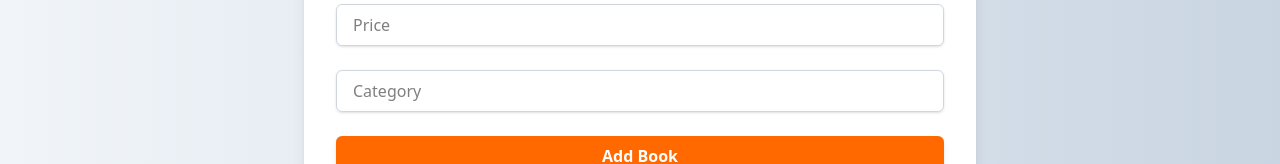
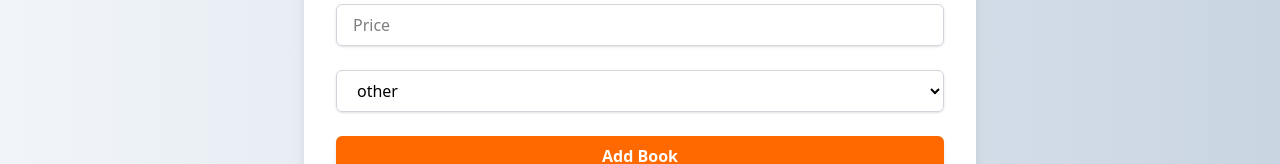
Before and after one commit to Siddhesh-yerramneni/SE-Project, a React (Vite) app in the folder Client/: page /addBook in a window 1280 px wide. Shown: the part 454-618 px from the top of the page. Built offline with nearby package versions, Linux system fonts and the light colour scheme; the HTML template or start-up script is replaced by a standard one.

Commit message:
Added category functionality

```diff
--- a/Client/src/App.jsx
+++ b/Client/src/App.jsx
@@ -20,6 +20,7 @@ function App() {
         <Route path="/signup" element={<Signup />} />
         <Route path="/profile" element={<Profile />} />
         <Route path="/allBooks" element={<AllBooks />} />
+        <Route path="/allBooks/:category" element={<AllBooks />} />
         <Route path="/addBook" element={<AddBook />} />
         <Route path="/viewBook/:id" element={<ViewBook />} />
       </Routes>
--- a/Client/src/components/CategoryCard.jsx
+++ b/Client/src/components/CategoryCard.jsx
@@ -18,7 +18,7 @@ const CategoryCard = ({ imageUrl, title, description, linkUrl }) => {
           {description}
         </p>
         <Link
-          to={linkUrl}
+          to={`/allBooks/${title}`}
           className="mt-4 inline-block bg-orange-600 text-white font-bold py-2 px-4 rounded hover:bg-orange-700 transition"
         >
           Browse {title}
--- a/Client/src/screens/AddBook.jsx
+++ b/Client/src/screens/AddBook.jsx
@@ -1,6 +1,16 @@
 import React, { useState } from "react";
 import { addBook } from "../services/api";
 import { useNavigate } from "react-router-dom";
+
+const categories = [
+  "other",
+  "Science-Fiction",
+  "Non-Fiction",
+  "Self-help",
+  "Romance",
+  "Mystery",
+  "Fantasy",
+];
 
 const AddBook = () => {
   const navigate = useNavigate();
@@ -9,7 +19,7 @@ const AddBook = () => {
     author: "",
     description: "",
     price: "",
-    category: "",
+    category: categories[0],
   });
   const [successMessage, setSuccessMessage] = useState("");
   const [errorMessage, setErrorMessage] = useState("");
@@ -51,7 +61,6 @@ const AddBook = () => {
           Add a New Book
         </h2>
         <form onSubmit={handleSubmit} className="space-y-6">
-
           <input
             type="text"
             name="bookname"
@@ -91,15 +100,19 @@ const AddBook = () => {
             className="w-full px-4 py-2 border border-gray-300 rounded-md shadow-sm focus:ring-orange-400 focus:border-orange-400"
           />
 
-          <input
-            type="text"
+          <select
             name="category"
             value={formData.category}
             onChange={handleChange}
             required
-            placeholder="Category"
             className="w-full px-4 py-2 border border-gray-300 rounded-md shadow-sm focus:ring-orange-400 focus:border-orange-400"
-          />
+          >
+            {categories.map((cat, index) => (
+              <option key={index} value={cat}>
+                {cat}
+              </option>
+            ))}
+          </select>
 
           <button
             type="submit"
--- a/Client/src/screens/AllBooks.jsx
+++ b/Client/src/screens/AllBooks.jsx
@@ -1,20 +1,29 @@
 import React, { useEffect, useState } from "react";
 import BookCard from "../components/BookCard";
 import { fetchAllBooks } from "../services/api";
+import { useParams } from "react-router-dom";
 
 const AllBooks = () => {
   const [books, setBooks] = useState([]);
   const [error, setError] = useState("");
   const [loading, setLoading] = useState(true);
+  const { category } = useParams();
 
+
+  console.log("category=>", category)
   useEffect(() => {
     fetchBooks();
-  }, []);
+  }, [category]);
 
   const fetchBooks = async () => {
     try {
       const data = await fetchAllBooks();
-      setBooks(data.books);
+      let allBooks = data.books;
+      if (category) {
+        allBooks = allBooks.filter(book => book.category === category);
+      }
+
+      setBooks(allBooks);
     } catch (err) {
       setError(err.msg || "Failed to fetch books.");
     } finally {
@@ -22,14 +31,13 @@ const AllBooks = () => {
     }
   };
 
-
   if (error) return <div className="text-center text-red-600 mt-20">{error}</div>;
 
   return (
     <div className="min-h-screen bg-gradient-to-r from-slate-100 to-slate-300 p-14">
-      <h2 className="text-4xl font-bold text-center mb-12 text-gray-800">
-        All Books
-      </h2>
+<h2 className="text-4xl font-bold text-center mb-12 text-gray-800">
+  {category!==undefined? `${category} Books` : "All Books"}
+</h2>
       {loading ? (
         <p className="text-center text-gray-500">Loading...</p>
       ) : books.length === 0 ? (
--- a/Client/src/screens/Home.jsx
+++ b/Client/src/screens/Home.jsx
@@ -66,39 +66,39 @@ const Home = () => {
                 imageUrl="/assets/science-fiction.png"
                 title="Science Fiction"
                 description="Explore futuristic realms and interstellar adventures beyond the stars."
-                linkUrl="/category/science-fiction"
+                linkUrl="/allBooks"
               />
               {/* Non-Fiction Card */}
               <CategoryCard
                 imageUrl="/assets/non-fiction.png"
                 title="Non-Fiction"
                 description="Dive into compelling narratives that reveal truths and insightful real-world stories."
-                linkUrl="/category/non-fiction"
+                linkUrl="/allBooks"
               />
               {/* Science Fiction Card */}
               <CategoryCard
                 imageUrl="/assets/self-help.png"
                 title="Self-Help"
                 description="Ignite personal transformation and unlock your potential with every page."
-                linkUrl="/category/science-fiction"
+                linkUrl="/allBooks"
               />
               <CategoryCard
                 imageUrl="/assets/romance.png"
                 title="Romance"
                 description=" Experience the passion and emotion of love’s intricate dance."
-                linkUrl="/category/science-fiction"
+                // linkUrl="/allBooks"
               />
               <CategoryCard
                 imageUrl="/assets/mystery.png"
                 title="Mystery"
                 description="Unravel secrets and unexpected twists in a world of suspense."
-                linkUrl="/category/science-fiction"
+                linkUrl="/allBooks"
               />
               <CategoryCard
                 imageUrl="/assets/fantasy.png"
                 title="Fantasy"
                 description="Step into magical lands where myths and legends come alive."
-                linkUrl="/category/science-fiction"
+                linkUrl="/allBooks"
               />
             </div>
           </div>
```
Also changed, not shown: 1 other file (tests, documents, lock files or other folders).
